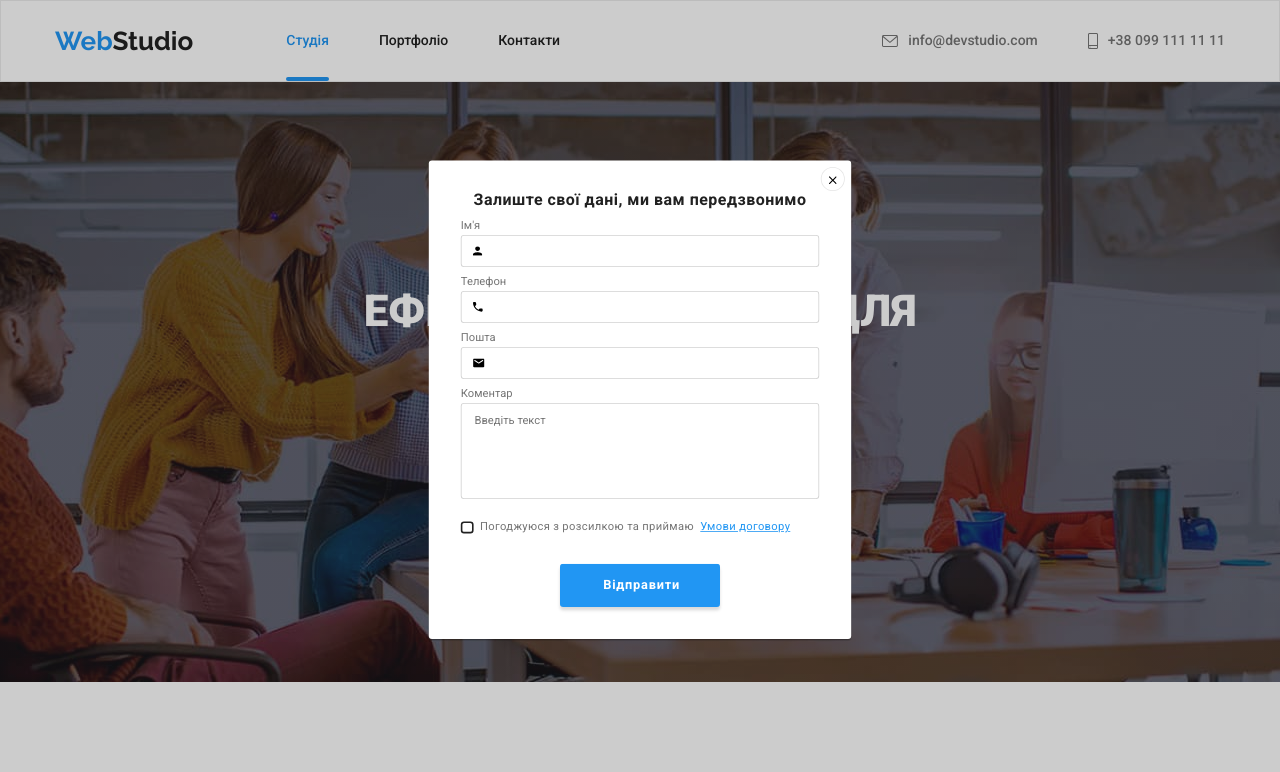
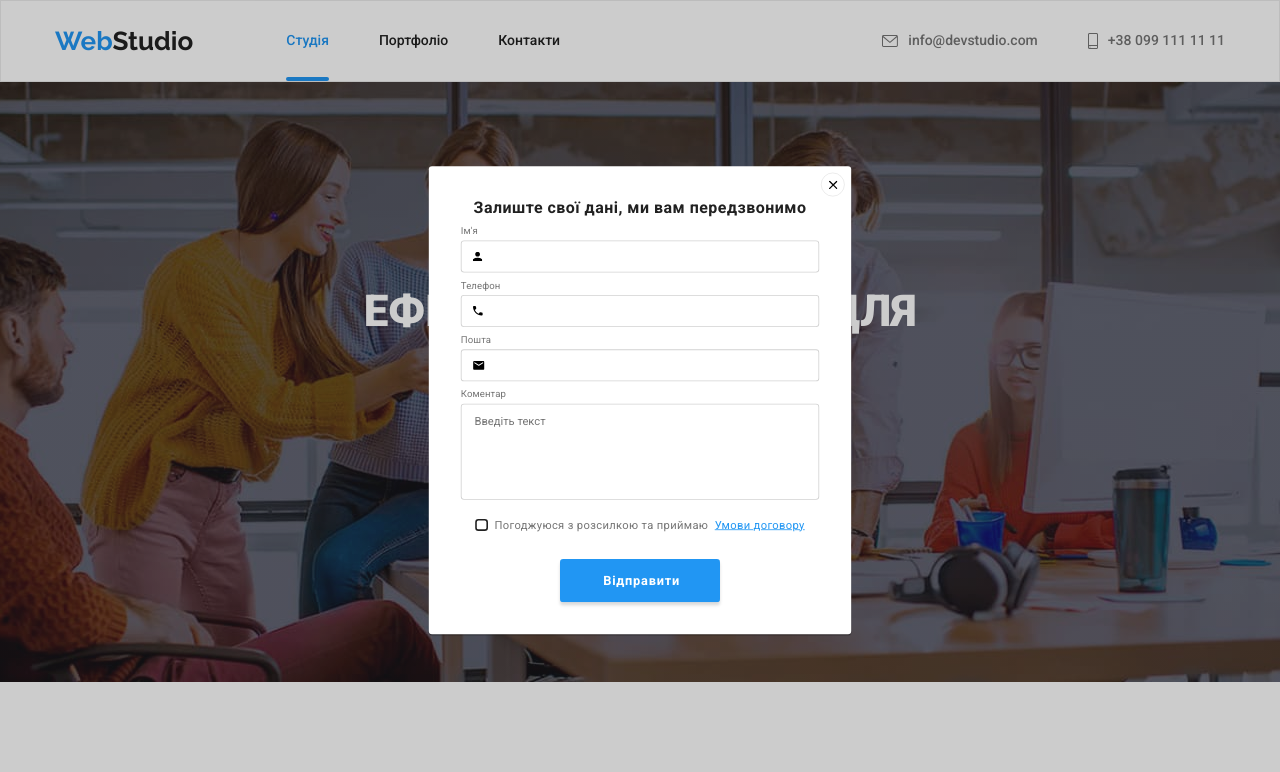
Before and after one commit to VadymPopov/goit-markup-hw-06, a plain HTML site: page index.html in a window 1280 px wide. Both pictures are taken after a click on the button "Замовити послугу". Shown: the top 772 px of the page. Drawn offline with nearby package versions, Linux system fonts and the light colour scheme.

Commit message:
Fixed position, add padding to the form etc

```diff
--- a/css/style.css
+++ b/css/style.css
@@ -501,7 +501,6 @@ transition: color 250ms var(--timing-function);
 
 .social-title {
     display: block;
-    padding-top: 12px;
     margin-bottom: 20px;
 
     color: var(--main-light-color);
@@ -513,6 +512,8 @@ transition: color 250ms var(--timing-function);
 
 .footer-flex {
     display: flex;
+    justify-content: space-between;
+    align-items: baseline;
 }
 
 
@@ -535,15 +536,12 @@ transition: color 250ms var(--timing-function);
     background-color: var(--accent-color);
 }
 
-.social-links-footer{
-    margin-right: 93px;
-}
-
 
 .subscription .subscription-email {
     margin-right: 12px;
     padding: 15px 16px;
 
+    color: var(--main-light-color);
     border: 1px solid rgba(255, 255, 255, 0.3);
     border-radius: 4px;
     background-color: transparent;
@@ -614,18 +612,17 @@ transition: color 250ms var(--timing-function);
 }
 
 .modal {
-    position: absolute;
+    position: relative;
     top: 50%;
     left: 50%;
     display: flex;
     flex-direction: column;
 
-    min-width: 528px;
-    min-height: 581px;
-
+    width: 528px;
     background: var(--main-light-color);
     box-shadow: 0px 1px 3px rgba(0, 0, 0, 0.12), 0px 1px 1px rgba(0, 0, 0, 0.14), 0px 2px 1px rgba(0, 0, 0, 0.2);
     border-radius: 4px;
+    padding: 40px;
 
     transform: translate(-50%, -50%) scale(0.8);
     transition: transform 250ms var(--timing-function);
@@ -637,15 +634,19 @@ transition: color 250ms var(--timing-function);
 }
 
 .modal-close-button {
+    position: absolute;
+    top: 8px;
+    right: 8px;
     display: flex;
-    background: var(--main-light-color);
+    align-items: center;
+    justify-content: center;
+    background: transparent;
     border: 1px solid rgba(0, 0, 0, 0.1);
     width: 30px;
     height: 30px;
     border-radius: 50%;
-    padding: 10px 9px;
     cursor: pointer;
-
+    padding: 0;
 }
 
 .close-icon {
@@ -676,22 +677,19 @@ transition: color 250ms var(--timing-function);
     color:var(--main-dark-color);
 }
 
-form {
-    margin-left: auto;
-    margin-right: auto;
-}
 
 label {
-    display: flex;
-    flex-direction: column;
+    display: block;
     margin-bottom: 4px;
+
+    font-size: 12px;
+    line-height: 1.16;
+    letter-spacing: 0.01em;
 }
 
 .form-input {
-    width: 448px;
+    width: 100%;
     height: 40px;
-    left: 576px;
-    top: 314px;
     padding-left: 42px;
 
     border: 1px solid rgba(33, 33, 33, 0.2);
@@ -720,7 +718,6 @@ form .modal-btn {
 .btn-submit {
     display: flex;
     justify-content: center;
-    margin-bottom: 40px;
 }
 
 form .modal-btn:focus,
@@ -729,13 +726,13 @@ form .modal-btn:hover {
 }
 
 textarea {
+    display: block;
     resize: none;
-    padding: 12px 16px;
     border: 1px solid rgba(33, 33, 33, 0.2);
     border-radius: 4px;
     font-family: inherit;
     font-size: inherit;
-    width: 448px;
+    width: 100%;
     height: 120px;
 
     transition: outline-color 250ms var(--timing-function);
@@ -796,9 +793,8 @@ textarea {
 .terms {
     display: flex;
     align-items: center;
-    margin-left: auto;
-    margin-right: auto;
-    margin-bottom: 34px;
+    justify-content: center;
+    margin-bottom: 30px;
 
 }
 
@@ -809,14 +805,11 @@ textarea {
 
     margin: 0;
 
-    font-family: 'Roboto';
-    font-weight: 400;
     font-size: 14px;
     line-height: 1.71;
     letter-spacing: 0.03em;
 
     color: var(--primary-text-color);
-
 }
 
 .checkbox {
--- a/index.html
+++ b/index.html
@@ -330,13 +330,12 @@
 
     <div class="backdrop is-hidden" data-modal>
         <div class="modal">
-            <div class="btn-container">
-                <button class="modal-close-button" data-modal-close>
-                    <svg class="close-icon" width="11" height="11">
-                        <use href="./images/icons.svg#icon-close"></use>
-                    </svg>
-                </button>
-            </div>
+            <button class="modal-close-button" data-modal-close>
+                <svg class="close-icon" width="11" height="11">
+                    <use href="./images/icons.svg#icon-close"></use>
+                </svg>
+            </button>
+
             <h2 class="modal-header">Залиште свої дані, ми вам передзвонимо</h2>
             <form name="order_form" autocomplete="on" novalidate>
                 <label for="username" class="">Ім'я</label>
@@ -440,6 +439,7 @@
             </ul>
         </div>
 
+        <form name="subscription_form" autocomplete="on" novalidate>
         <div class="subscription">
             <span class="social-title">Підпишіться на розсилку</span>
             <div class="subscription-flex">
@@ -451,6 +451,7 @@
                 </button>
             </div>
         </div>
+        </form>
     </div>
 
 
```
Also changed, not shown: portfolio.html (+3 -0 lines).
